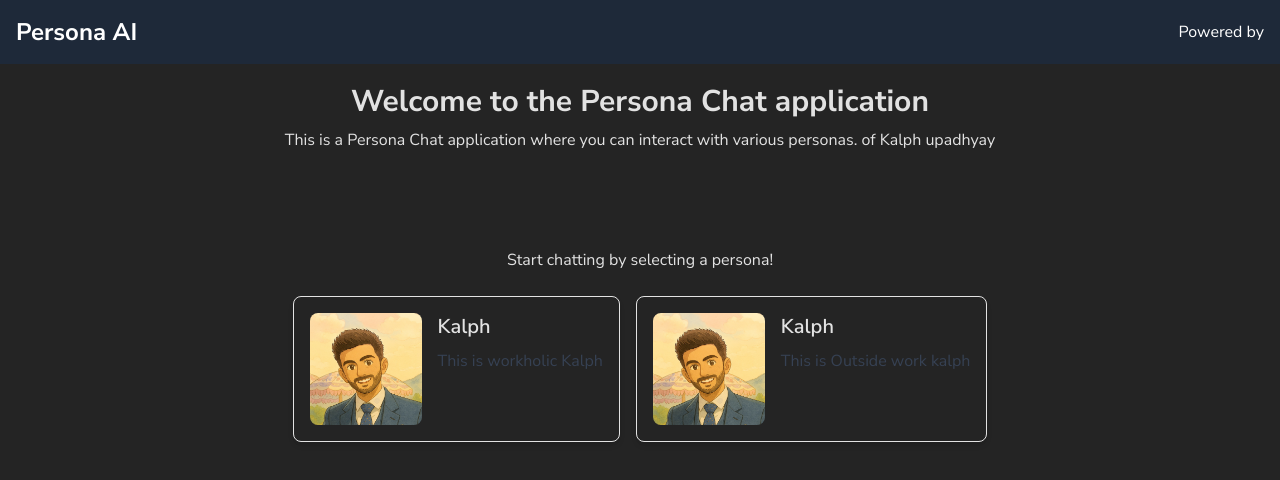
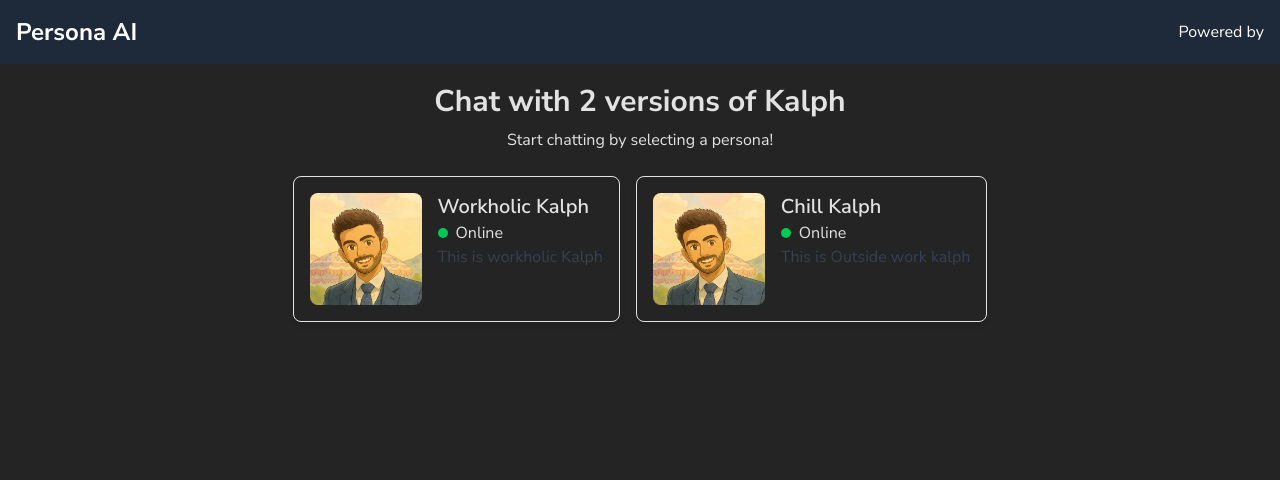
Before and after one commit to Kalphupadhyay/Kalph-Ai-chat-front, a React (Vite) app: page / in a window 1280 px wide. Shown: the top 480 px of the page. Built offline with nearby package versions, Linux system fonts and the light colour scheme.

Commit message:
refactor: update Header component and enhance HomePage with persona details

```diff
--- a/src/App.tsx
+++ b/src/App.tsx
@@ -7,8 +7,9 @@ import { HomePage } from "./pages/HomePage";
 function App() {
   return (
     <>
-      <Header />
       <BrowserRouter>
+        <Header />
+
         <Routes>
           <Route path="/" element={<HomePage />} />
           <Route path="/chat/:persona" element={<Chat />} />
--- a/src/components/Persona.tsx
+++ b/src/components/Persona.tsx
@@ -13,7 +13,10 @@ export const Persona: React.FC<{
         <img src={image} alt={name} className="w-full h-full" />
       </div>
       <div className="">
-        <h2 className="text-xl font-semibold mb-2">{name}</h2>
+        <h2 className="text-xl font-semibold ">{name}</h2>
+        <p className="flex items-center gap-2">
+          <div className="size-2.5 bg-green-500 rounded-full"></div> Online
+        </p>
         <p className="text-gray-700">{description}</p>
       </div>
     </div>
--- a/src/components/header.tsx
+++ b/src/components/header.tsx
@@ -1,6 +1,12 @@
+import { useNavigate } from "react-router";
+
 export const Header = () => {
+  const navigate = useNavigate();
   return (
-    <header className="bg-gray-800 text-white p-4 flex justify-between items-center">
+    <header
+      onClick={() => navigate("/")}
+      className="bg-gray-800 text-white p-4 flex justify-between items-center cursor-pointer"
+    >
       <h1 className="text-2xl font-bold">Persona AI</h1>
       <p>Powered by </p>
     </header>
--- a/src/constants/api.ts
+++ b/src/constants/api.ts
@@ -0,0 +1,3 @@
+export const apiConfig = {
+  chat: "/",
+};
--- a/src/pages/HomePage.tsx
+++ b/src/pages/HomePage.tsx
@@ -12,24 +12,20 @@ export const HomePage: React.FC = () => {
   return (
     <div className="container mx-auto px-4 mt-5">
       <h1 className="text-3xl font-bold mb-2 bold text-center">
-        Welcome to the Persona Chat application
+        Chat with 2 versions of Kalph
       </h1>
-      <p className="mb-24 text-center">
-        This is a Persona Chat application where you can interact with various
-        personas. of Kalph upadhyay
-      </p>
       <p className="text-center mb-6">Start chatting by selecting a persona!</p>
       <div className="flex justify-center gap-4">
         <Persona
           image="/assets/suit-work.jpg"
           personaClick={() => handlePersonaClick("kalph-work")}
-          name="Kalph"
+          name="Workholic Kalph"
           description="This is workholic Kalph"
         />
         <Persona
           image="/assets/suit-work.jpg"
           personaClick={() => handlePersonaClick("kalph-chill")}
-          name="Kalph"
+          name="Chill Kalph"
           description="This is Outside work kalph"
         />
       </div>
```
